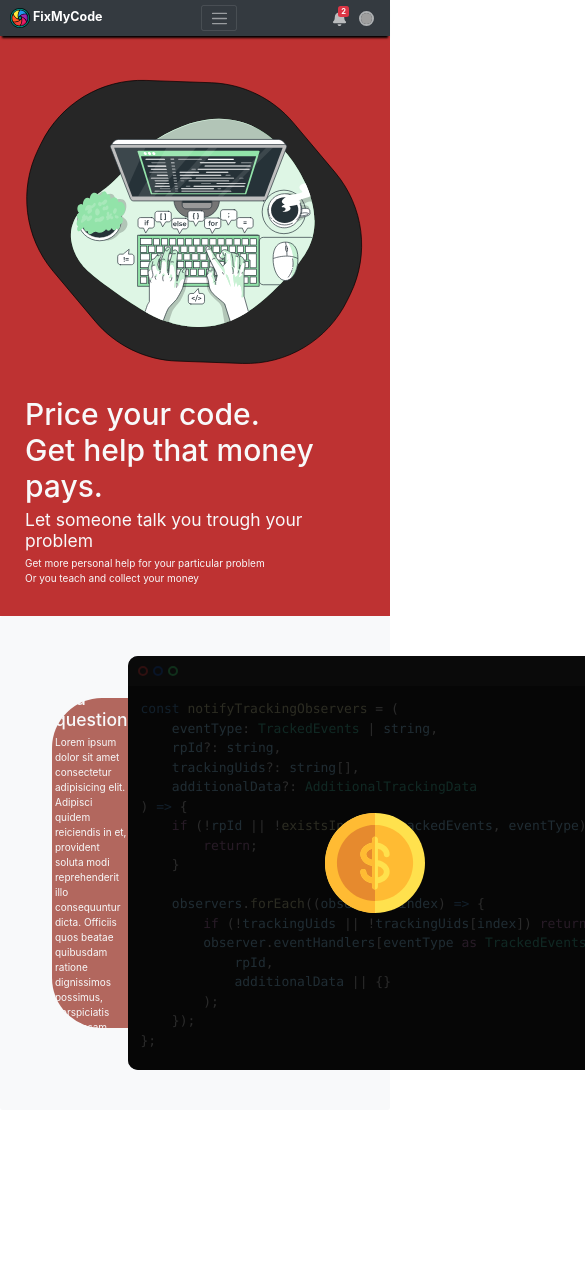
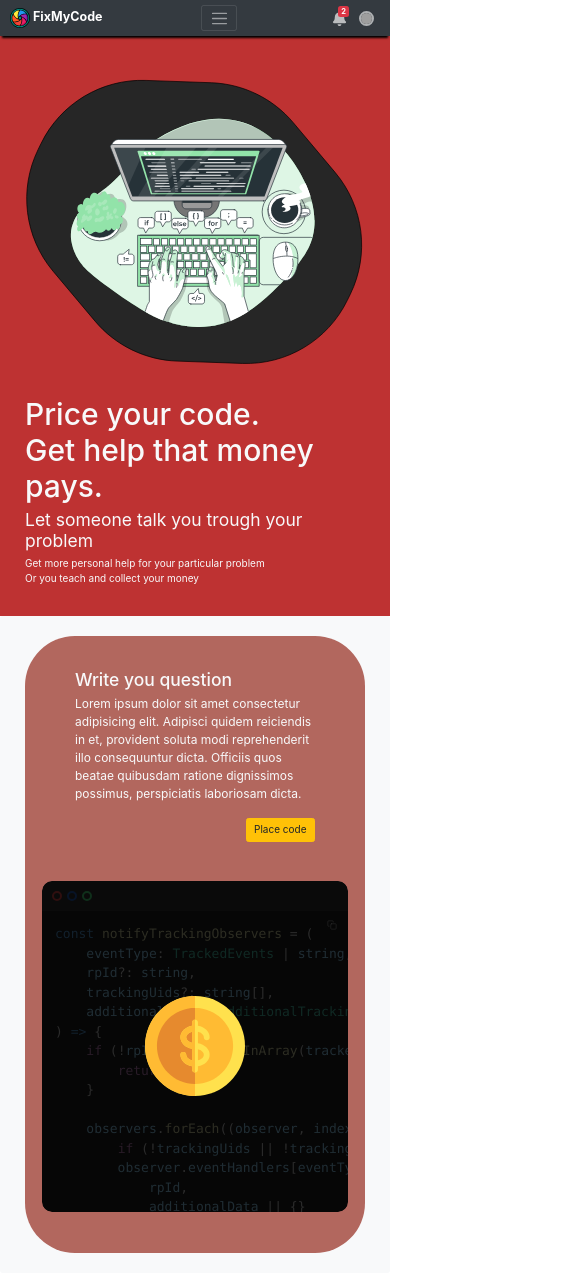
Before and after one commit to automateeverythingM/fixmycodesite, a React (Create React App) app: page / in a window 390 px wide. Shown: the top 1273 px of the page, 585 px wide, since content can reach past the window. Before the commit the page ends 1110 px from the top, so only its background shows below. Built offline with nearby package versions, Linux system fonts and the light colour scheme; grey boxes are pictures that could not be loaded.

Commit message:
finish sec banner responsive

```diff
--- a/src/pages/HomePage/ArrowPointing/index.js
+++ b/src/pages/HomePage/ArrowPointing/index.js
@@ -2,7 +2,7 @@
 /** @jsx jsx */
 import { css, jsx } from "@emotion/react";
 import styled from "@emotion/styled";
-import { Container, Jumbotron } from "react-bootstrap";
+import { Button, Col, Container, Jumbotron, Row } from "react-bootstrap";
 import CodeHighLighter from "../../../components/codeHighlighter";
 import money from "../../../img/money.svg";
 import FixedSizeImage from "../../../components/UI/Avatar/FixedSizeImage";
@@ -30,11 +30,7 @@ const code = `const notifyTrackingObservers = (
 `;
 
 const BackgroundPlate = styled.div`
-  grid-column: 1 / span 6;
-  grid-row: 2 / 3;
   background: #b2675e;
-  width: 90%;
-  margin: 0 auto;
   height: 100%;
   border-radius: 5rem;
 `;
@@ -52,43 +48,58 @@ function ArrowPointing() {
   const [hideOpacity, setHideOpacity] = useState(false);
   return (
     <Jumbotron className="bg-light mb-0">
-      <Container
+      <Container>
+        <BackgroundPlate>
+          <Row>
+            <Col
+              md={{ offset: 1, span: 4 }}
+              lg={{ offset: 1, span: 5 }}
+              className="d-flex flex-column justify-content-center pt-3 py-4"
+            >
+              <div
                 css={css`
-          display: grid;
-          padding: 2rem 1rem;
-          align-content: stretch;
-          margin: 0 auto;
-          grid-template-columns: 5% 5% 1fr 1fr 5% 5%;
-          grid-template-rows: 10% 80% 10%;
-          @media (min-width: 578px) {
-            padding: 4rem 2rem;
+                  height: 80%;
+
+                  @media (max-width: 991.98px) {
+                    padding-right: 1rem;
+                    p {
+                      font-size: 12px;
+                    }
+                  }
+
+                  @media (max-width: 767.98px) {
+                    padding-right: 5rem;
+                    padding-left: 5rem;
                   }
                 `}
-      >
-        <BackgroundPlate />
-        <div
-          css={css`
-            grid-row: 2/3;
-            grid-column: 3;
-            align-self: center;
-            z-index: 2;
-          `}
-          className="text-light py-2"
+                className="text-light "
               >
                 <h3 className="display-5">Write you question</h3>
                 <p>
-            Lorem ipsum dolor sit amet consectetur adipisicing elit. Adipisci
-            quidem reiciendis in et, provident soluta modi reprehenderit illo
-            consequuntur dicta. Officiis quos beatae quibusdam ratione
-            dignissimos possimus, perspiciatis laboriosam dicta.
+                  Lorem ipsum dolor sit amet consectetur adipisicing elit.
+                  Adipisci quidem reiciendis in et, provident soluta modi
+                  reprehenderit illo consequuntur dicta. Officiis quos beatae
+                  quibusdam ratione dignissimos possimus, perspiciatis
+                  laboriosam dicta.
                 </p>
+                <div className="text-right mt-4">
+                  <Button variant="warning">Place code</Button>
                 </div>
+              </div>
+            </Col>
+
+            <Col
+              md={{ span: 6 }}
+              lg={5}
+              className="d-flex align-items-center justify-content-center"
+            >
               <div
                 css={css`
                   position: relative;
-            grid-column: 4;
-            grid-row: 1 / 4;
                   border-radius: 1rem;
+                  height: 80%;
+                  width: 90%;
+                  overflow: hidden;
                 `}
                 onMouseLeave={() => {
                   setShowCode(false);
@@ -96,7 +107,7 @@ function ArrowPointing() {
                 }}
               >
                 <CodeHighLighter
-            customStyle={{ marginTop: "0", height: "100%" }}
+                  customStyle={{ marginTop: "0" }}
                   code={code}
                   language="javascript"
                 />
@@ -147,6 +158,9 @@ function ArrowPointing() {
                   </motion.div>
                 )}
               </div>
+            </Col>
+          </Row>
+        </BackgroundPlate>
       </Container>
     </Jumbotron>
   );
```
Also changed, not shown: src/pages/HomePage/ArrowPointing/copy.js (added, +154 -0 lines), 1 other file (tests, documents, lock files or other folders). Lines whose indentation alone changed are shown as unchanged.
